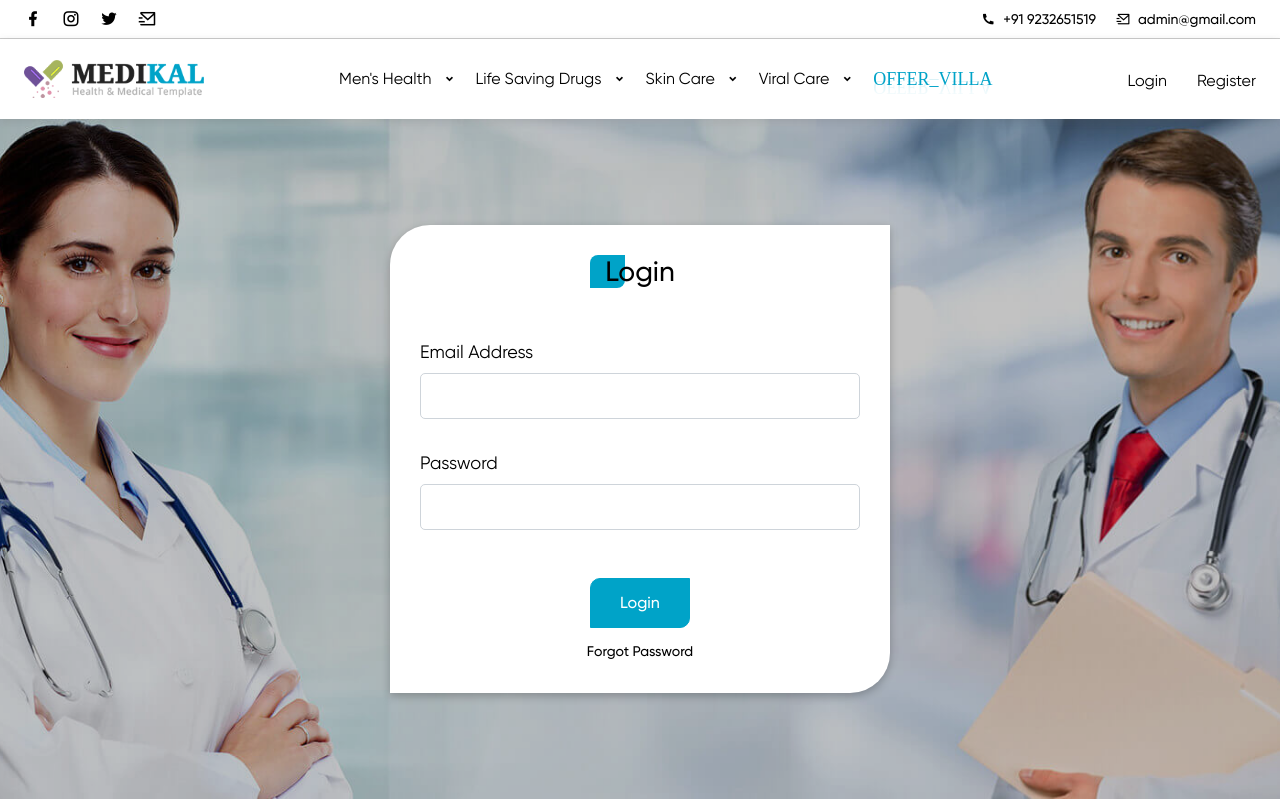
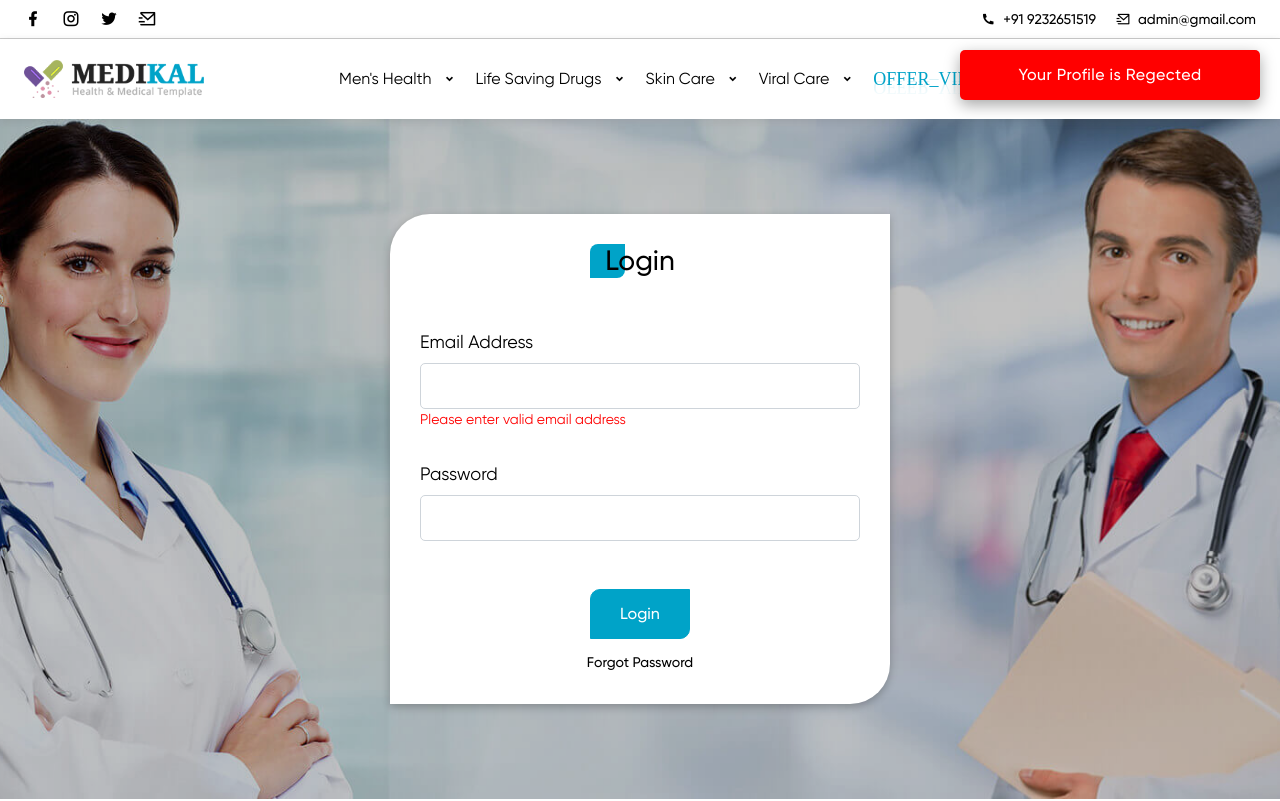
Before and after one commit to harshadghoghari84/E_Pharmacy, a React (Create React App) app: page /login in a window 1280 px wide. Shown: the top 801 px of the page. Built offline with nearby package versions, Linux system fonts and the light colour scheme.

Commit message:
Design_work
Error message and badge design is done

```diff
--- a/src/App.css
+++ b/src/App.css
@@ -347,3 +347,10 @@ input[type=number] {
 .custom-checkbox{
   margin-right: 10px;
 }
+.error-msg-txt{
+  color: red;
+  font-size: 14px;
+}
+.error-msg-txt.d-block{
+  display: block !important;
+}
--- /dev/null
+++ b/src/Components/Badge/Badge.css
@@ -0,0 +1,35 @@
+.custom-badge{
+    position: fixed;
+    right: 20px;
+    top: 50px;
+    min-width: 300px;
+    max-width: 280px;
+    min-height: 50px;
+    padding: 10px;
+    background-color: #ccc;
+    z-index: 99;
+    display: flex;
+    align-items: center;
+    justify-content: center;
+    font-weight: 500;
+    border-radius: 5px;
+    box-shadow: rgba(0, 0, 0, 0.35) 0px 5px 15px;
+}
+.custom-badge.active-badge{
+    background-color: green;
+}
+.custom-badge.danger-badge{
+    background-color: red;
+}
+.custom-badge p{
+    color: var(--white-color);
+    text-align: end;
+    margin-bottom: 0;
+}
+/* responsive css */
+@media (max-width: 1199px){
+    .custom-badge{
+        min-height: auto;
+        right: 10px;
+    }
+}
--- /dev/null
+++ b/src/Components/Badge/Badge.js
@@ -0,0 +1,10 @@
+import "./Badge.css";
+export default function Badge(props){
+    return(
+        <>
+            <div className={`custom-badge ${props.customBadgeName}`}>
+                <p>{props.text}</p>
+            </div>
+        </>
+    )
+}
--- a/src/Components/CustomInput/CustomInput.js
+++ b/src/Components/CustomInput/CustomInput.js
@@ -9,6 +9,7 @@ export default function CustomInput(props) {
                     <span className="color-red ms-2">{props.compulsoryLabel}</span>
                 </Form.Label>
                 <Form.Control type={props.formType} placeholder={props.placeholder} name="" value="" className={`form-control cutom-input ${props.customInputClassName}`}></Form.Control>
+                <span className={`error-msg-txt d-none ${props?.inputErrorClass}`}>{props.errorMsg}</span>
             </Form.Group>
         </>
     )
--- a/src/Pages/Home/Home.js
+++ b/src/Pages/Home/Home.js
@@ -7,10 +7,12 @@ import safetySequrityImg3 from "./../../Assets/Images/logo/DMCA_logo.png";
 import cuponCode from "./../../Assets/Images/logo/cupon-code.png";
 import guranteeCode from "./../../Assets/Images/logo/100-Guarantee-Seal.png";
 import sslSequreCode from "./../../Assets/Images/logo/SSL-Secure-Connection.png";
+import Badge from "../../Components/Badge/Badge";
 import "./Home.css";
 export default function Home() {
 return(
 <>
+<Badge text="Your Profile is Accepted" customBadgeName="active-badge"/>
 <HeroSlider/>
 <div className="home-product-section">
    <Container>
--- a/src/Pages/Login/Login.js
+++ b/src/Pages/Login/Login.js
@@ -1,16 +1,18 @@
 import { Button, Form } from "react-bootstrap";
 import { Link } from "react-router-dom";
+import Badge from "../../Components/Badge/Badge";
 import CustomButton from "../../Components/CustomButton/CustomButton";
 import CustomInput from "../../Components/CustomInput/CustomInput";
 import "./Login.css";
 export default function Login() {
     return(
         <>
+        <Badge text="Your Profile is Regected" customBadgeName="danger-badge"/>
         <section className="authentication-section">
             <div className="authentication-box-wrap">
                 <h3 className="text-center position-relative authentication-title">Login</h3>
                 <Form>
-                    <CustomInput formGroupClassName="form-group" formLabel="Email Address" formType="email" customInputClassName=""/>
+                    <CustomInput formGroupClassName="form-group" formLabel="Email Address" formType="email" customInputClassName="" inputErrorClass="d-block" errorMsg="Please enter valid email address"/>
                     <CustomInput formGroupClassName="form-group" formLabel="Password" formType="password" customInputClassName=""/>
                     <Link to="/"><CustomButton text="Login" formGroupClassName="form-group text-center w-100 mt-5 mb-0"/></Link>
                     <div className="text-center w-100 mt-2">
```
